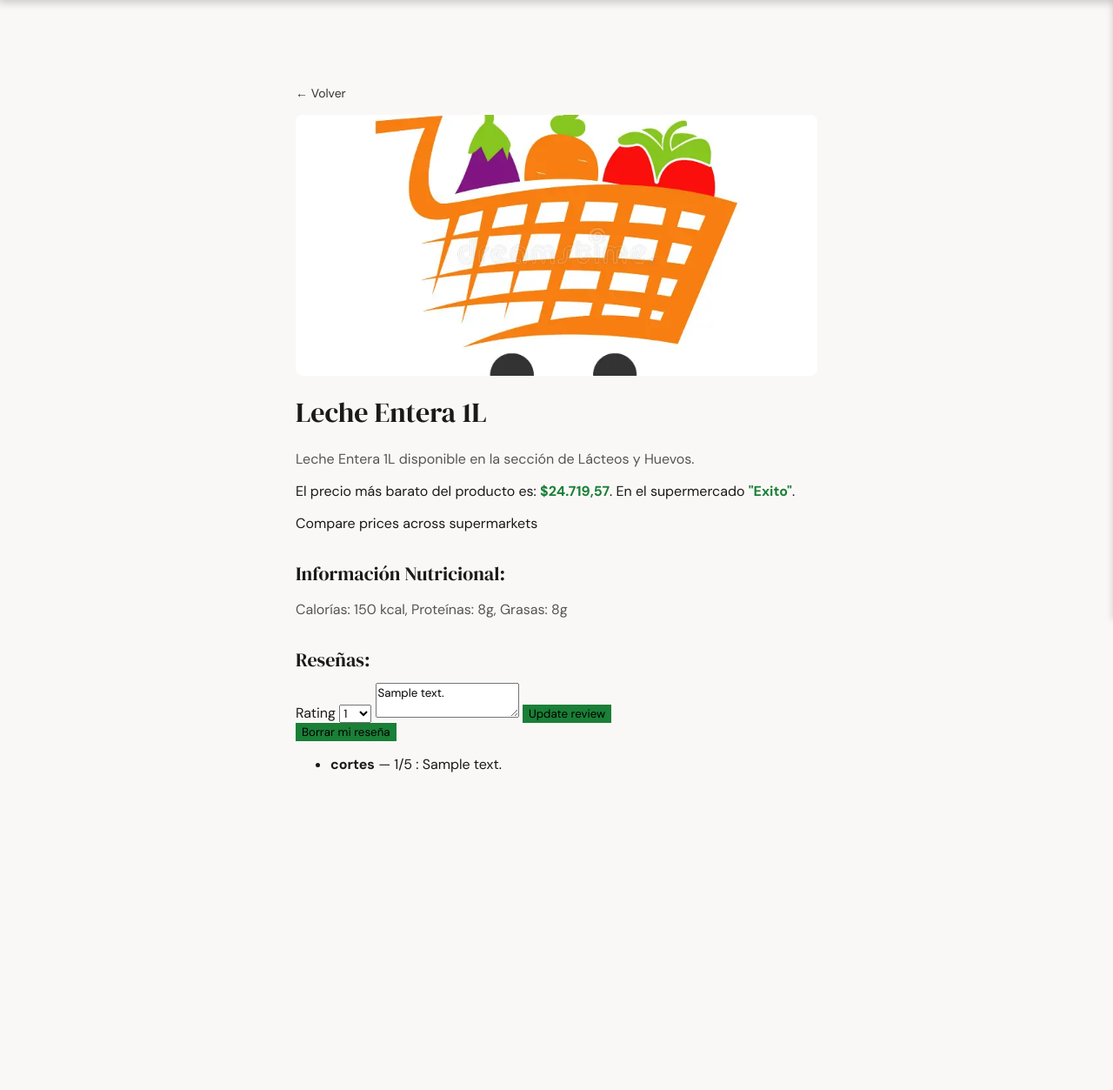
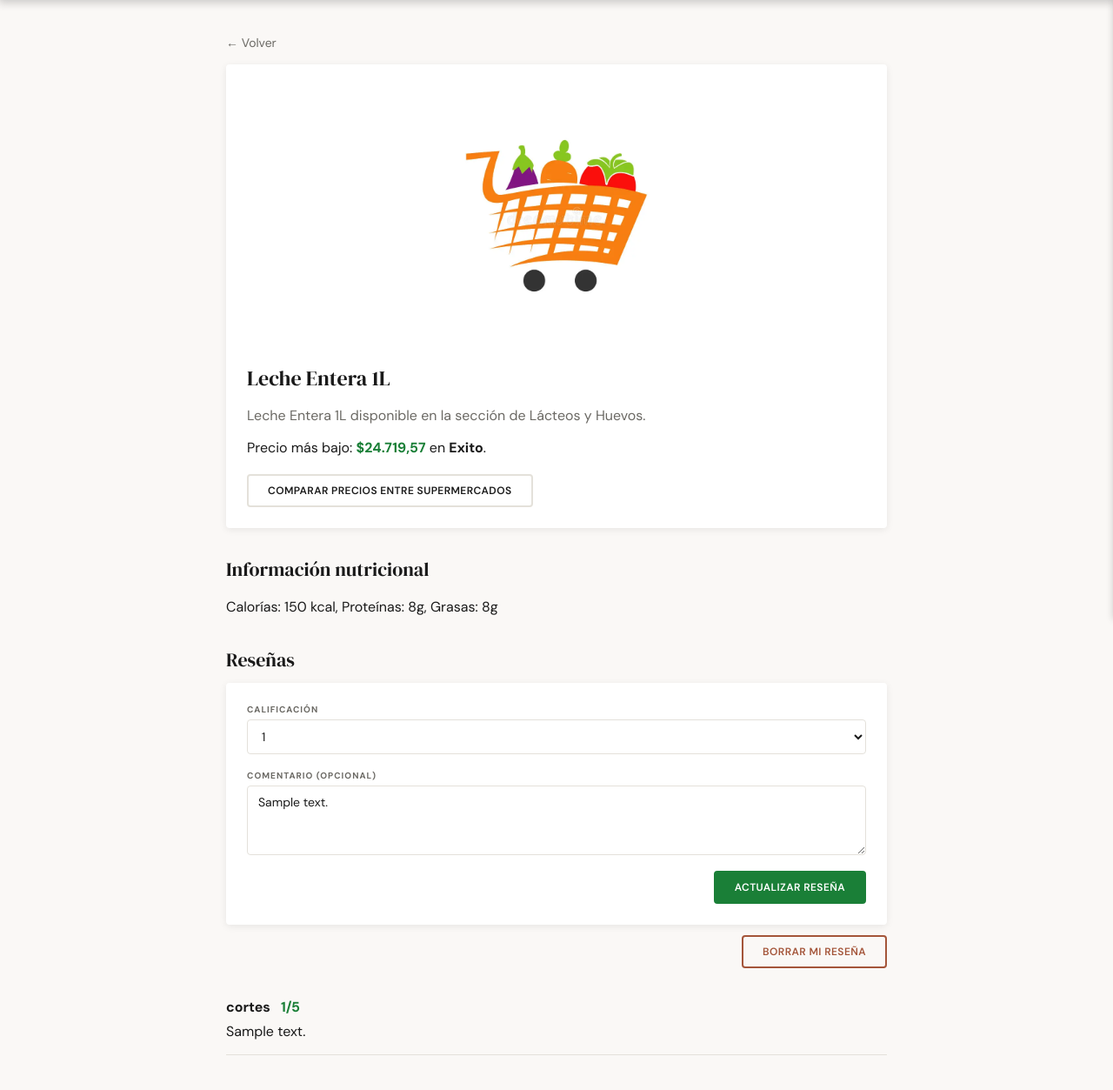
Before and after one commit to Are0206/PriceWise, a Django app: page /products/1/ in a window 1280 px wide. Shown: the part 90-1343 px from the top of the page at 87% size. Before the commit the page ends 978 px from the top, so only its background shows below. Run offline with Django 5.2, Linux system fonts and the light colour scheme; a user stored in the database is signed in; data comes from the database, SQL or seed files in the repository; tables that the repository leaves empty hold one stand-in row (values such as "Sample post").

Commit message:
style: unify product and supermarket pages
- Product detail, price comparison and supermarket pages use the shared
  page, card, table and button styles.
- One reviews partial (_reviews.html) for products and supermarkets, with
  labeled rating and comment fields.
- Home: Spanish texts with accents, buttons as links instead of a button
  inside a link, accessible favorite buttons, no inline styles.

```diff
--- a/products/static/css/product_detail.css
+++ b/products/static/css/product_detail.css
@@ -1,28 +1,26 @@
-.product-detail-container {
-  max-width: 600px;
-  margin: 40px auto;
-  padding: 20px;
-  font-family: sans-serif;
+.product-hero {
+  display: flex;
+  flex-direction: column;
+  gap: 20px;
 }
 
-.back-link {
-  display: inline-block;
-  margin-bottom: 16px;
-  text-decoration: none;
-  color: #333;
+.product-hero-image {
+  width: 100%;
+  max-height: 300px;
+  object-fit: contain;
+  border-radius: var(--radius);
 }
 
-.product-image {
-  width: 100%;
-  max-height: 300px;
-  object-fit: cover;
-  border-radius: 8px;
+.product-hero-info h1 {
+  margin: 0 0 8px;
 }
 
-.product-name {
-  margin-top: 16px;
+.cheapest-price {
+  font-size: 16px;
+  margin: 16px 0 20px;
 }
 
-.product-description {
-  color: #555;
+.nutritional-info {
+  white-space: pre-line;
+  line-height: 1.6;
 }
--- /dev/null
+++ b/products/static/css/reviews.css
@@ -0,0 +1,48 @@
+/* Reviews block shared by product and supermarket detail pages */
+.review-form {
+  margin-bottom: 12px;
+}
+
+.review-actions,
+.review-delete {
+  display: flex;
+  justify-content: flex-end;
+}
+
+.review-delete {
+  margin-bottom: 20px;
+}
+
+.text-link {
+  color: var(--savings-green-color);
+  font-weight: 600;
+  text-decoration: underline;
+}
+
+.review-list {
+  list-style: none;
+  padding: 0;
+  margin: 0;
+}
+
+.review-item {
+  padding: 14px 0;
+  border-bottom: 1px solid var(--default-border-color);
+}
+
+.review-meta {
+  display: flex;
+  gap: 12px;
+  align-items: baseline;
+  margin: 0;
+}
+
+.review-rating {
+  color: var(--savings-green-color);
+  font-weight: 700;
+}
+
+.review-comment {
+  margin: 6px 0 0;
+  line-height: 1.5;
+}
--- /dev/null
+++ b/products/templates/products/_reviews.html
@@ -0,0 +1,52 @@
+{% comment %}
+Shared review block for products (RF-30/31) and supermarkets (RF-34/35).
+Expects: reviews, user_review, submit_url, delete_url (only when user_review exists).
+{% endcomment %}
+<section class="reviews" aria-labelledby="reviews-title">
+  <h2 id="reviews-title">Reseñas</h2>
+
+  {% if user.is_authenticated %}
+    <form method="post" action="{{ submit_url }}" class="card review-form">
+      {% csrf_token %}
+      <div class="field">
+        <label for="review-rating">Calificación</label>
+        <select id="review-rating" name="rating" required>
+          <option value="">Elige de 1 a 5</option>
+          {% for n in "12345" %}
+            <option value="{{ n }}" {% if user_review.rating == n|add:0 %}selected{% endif %}>{{ n }}</option>
+          {% endfor %}
+        </select>
+      </div>
+      <div class="field">
+        <label for="review-comment">Comentario (opcional)</label>
+        <textarea id="review-comment" name="comment">{{ user_review.comment|default:'' }}</textarea>
+      </div>
+      <div class="review-actions">
+        <button type="submit" class="btn btn--primary">{% if user_review %}Actualizar reseña{% else %}Publicar reseña{% endif %}</button>
+      </div>
+    </form>
+
+    {% if user_review %}
+      <form method="post" action="{{ delete_url }}" class="review-delete">
+        {% csrf_token %}
+        <button type="submit" class="btn btn--danger">Borrar mi reseña</button>
+      </form>
+    {% endif %}
+  {% else %}
+    <p class="muted"><a href="{% url 'accounts:login' %}" class="text-link">Inicia sesión</a> para dejar una reseña.</p>
+  {% endif %}
+
+  <ul class="review-list">
+    {% for review in reviews %}
+      <li class="review-item">
+        <p class="review-meta">
+          <strong>{{ review.user.username }}</strong>
+          <span class="review-rating" aria-label="{{ review.rating }} de 5">{{ review.rating }}/5</span>
+        </p>
+        {% if review.comment %}<p class="review-comment">{{ review.comment }}</p>{% endif %}
+      </li>
+    {% empty %}
+      <li class="empty-state">Aún no hay reseñas.</li>
+    {% endfor %}
+  </ul>
+</section>
--- a/products/templates/products/product_detail.html
+++ b/products/templates/products/product_detail.html
@@ -1,78 +1,50 @@
 {% extends "base.html" %}
 
-{% block title %}{{ product.name }} - PriceWise{% endblock %}
+{% block title %}{{ product.name }} | PriceWise{% endblock %}
 
 {% load static money %}
 
 {% block extra_css %}
   <link rel="stylesheet" href="{% static 'css/product_detail.css' %}">
+  <link rel="stylesheet" href="{% static 'css/reviews.css' %}">
 {% endblock %}
 
 {% block content %}
-<div class="product-detail-container">
+<div class="page">
   <a href="{% url 'index' %}" class="back-link">&larr; Volver</a>
 
+  <article class="card product-hero">
     {% if product.image %}
-      <img class="product-image" src="{{ product.image.url }}" alt="{{ product.name }}">
+      <img class="product-hero-image" src="{{ product.image.url }}" alt="{{ product.name }}">
     {% endif %}
 
-    <h1 class="product-name">{{ product.name }}</h1>
+    <div class="product-hero-info">
+      <h1>{{ product.name }}</h1>
 
       {% if product.description %}
-      <p class="product-description">{{ product.description }}</p>
+        <p class="muted">{{ product.description }}</p>
       {% endif %}
 
       {% if cheapest_price %}
-    <p>El precio más barato del producto es: <strong style="color: #1a7f37;">${{ cheapest_price.amount|money }}</strong>. En el supermercado <strong style="color: #1a7f37;">"{{ cheapest_price.supermarket.name }}"</strong>.</p>
+        <p class="cheapest-price">
+          Precio más bajo: <span class="price">${{ cheapest_price.amount|money }}</span>
+          en <strong>{{ cheapest_price.supermarket.name }}</strong>.
+        </p>
       {% else %}
-    <p>No hay precios disponibles para este producto.</p>
+        <p class="muted">No hay precios disponibles para este producto.</p>
       {% endif %}
 
-    <a href="{% url 'products:compare' product.pk %}" class="compare-link">Compare prices across supermarkets</a>
+      <a href="{% url 'products:compare' product.pk %}" class="btn btn--outline">Comparar precios entre supermercados</a>
+    </div>
+  </article>
 
-    <h2>Información Nutricional:</h2>
-    <p class="product-description" style="white-space: pre-line;">{{ product.nutritional_info|default:"Información nutricional no disponible." }}</p>
+  <section aria-labelledby="nutrition-title">
+    <h2 id="nutrition-title">Información nutricional</h2>
+    <p class="nutritional-info{% if not product.nutritional_info %} muted{% endif %}">{{ product.nutritional_info|default:"Información nutricional no disponible." }}</p>
+  </section>
 
-    <!-- RF-30/RF-31: reviews — base funcional, sin estilar todavía -->
-    <div class="product-reviews">
-      <h2>Reseñas:</h2>
-
-      {% if user.is_authenticated %}
-        <form method="post" action="{% url 'products:submit_review' product.pk %}">
-          {% csrf_token %}
-          <label>
-            Rating
-            <select name="rating" required>
-              <option value="">--</option>
-              {% for n in "12345" %}
-                <option value="{{ n }}" {% if user_review.rating == n|add:0 %}selected{% endif %}>{{ n }}</option>
-              {% endfor %}
-            </select>
-          </label>
-          <textarea name="comment" placeholder="Comentario (opcional)">{{ user_review.comment|default:'' }}</textarea>
-          <button type="submit">{% if user_review %}Update review{% else %}Publicar reseña{% endif %}</button>
-        </form>
-
-        {% if user_review %}
-          <form method="post" action="{% url 'products:delete_review' user_review.pk %}">
-            {% csrf_token %}
-            <button type="submit">Borrar mi reseña</button>
-          </form>
-        {% endif %}
-      {% else %}
-        <p><a href="{% url 'accounts:login' %}">Inicia sesion</a> para dejar una reseña.</p>
-      {% endif %}
-
-      <ul>
-        {% for review in reviews %}
-          <li>
-            <strong>{{ review.user.username }}</strong> — {{ review.rating }}/5
-            {% if review.comment %}: {{ review.comment }}{% endif %}
-          </li>
-        {% empty %}
-          <li>No hay reseñas aun.</li>
-        {% endfor %}
-      </ul>
-    </div>
+  {% url 'products:submit_review' product.pk as submit_url %}
+  {% if user_review %}{% url 'products:delete_review' user_review.pk as delete_url %}{% endif %}
+  {% include "products/_reviews.html" %}
 </div>
 {% endblock %}
```
Also changed, not shown: products/static/css/compare_prices.css (+17 -30 lines), products/static/css/index/body.css (+20 -35 lines), products/static/css/supermarket/index.css (+12 -19 lines), products/templates/products/compare_prices.html (+11 -9 lines), products/templates/products/index.html (+20 -22 lines), products/templates/supermarkets/details.html (+8 -44 lines), products/templates/supermarkets/index.html (+10 -23 lines), products/tests.py (+11 -1 lines). Lines whose indentation alone changed are shown as unchanged.
